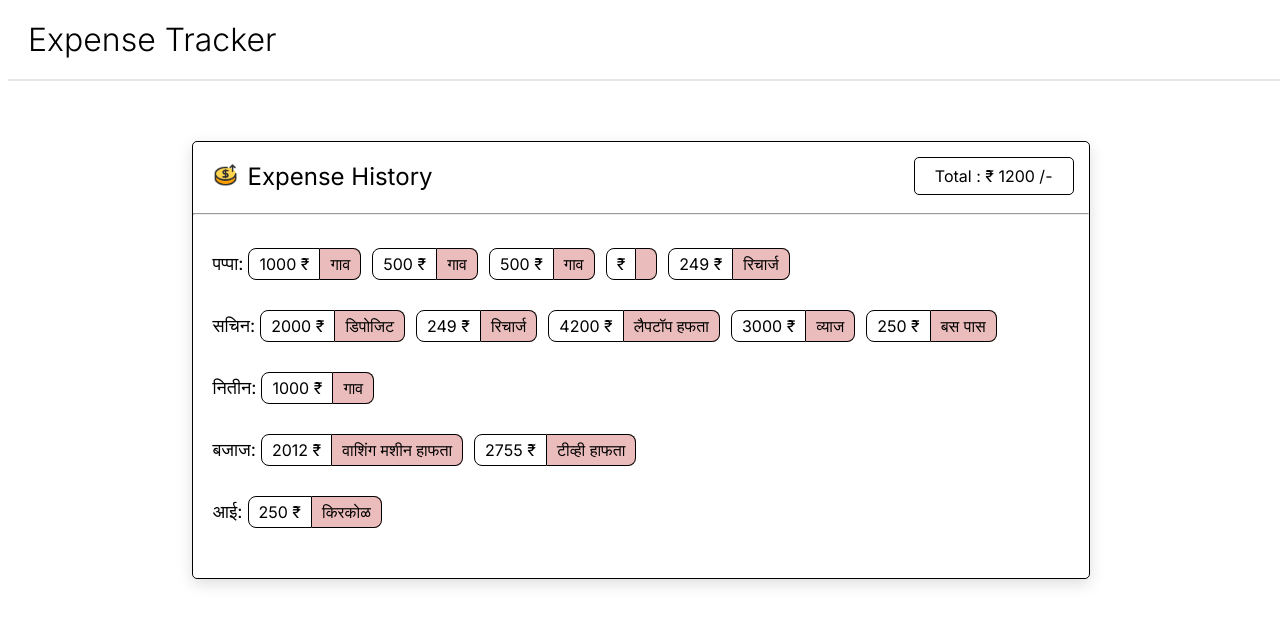
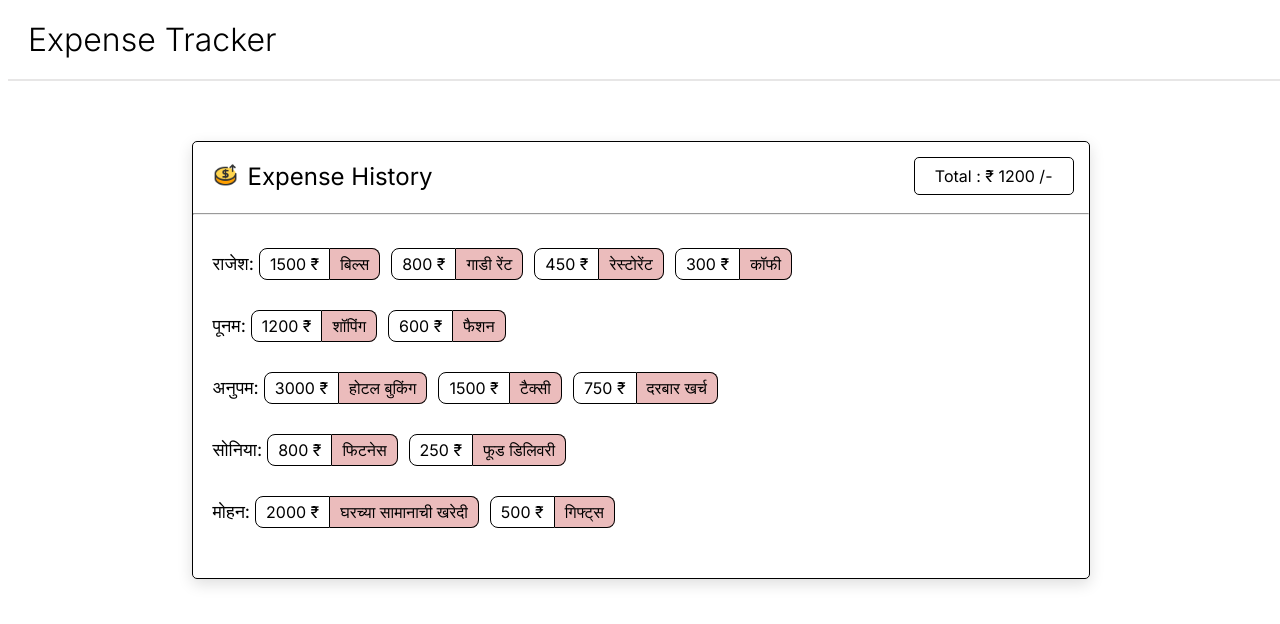
Before and after one commit to walunjakarsachinedu/expense-tracker, an Angular app: page / in a window 1280 px wide. Shown: the top 624 px of the page. Built offline with nearby package versions, Linux system fonts and the light colour scheme.

Commit message:
changed dummy data

```diff
--- a/src/app/app.component.ts
+++ b/src/app/app.component.ts
@@ -10,43 +10,43 @@ export class AppComponent {
   title = 'expense-tracker';
   people_expenses_lists: PersonExpense[] = [
     {
-      personName: 'पप्पा',
+      personName: 'राजेश',
       expenses: [
-        {id: '1', money: 1000, tag: 'गाव'},
-        {id: '2', money: 500, tag: 'गाव'},
-        {id: '3', money: 500, tag: 'गाव'},
-        {id: '4', },
-        {id: '5', money: 249, tag: 'रिचार्ज'},
+        {id: '1', money: 1500, tag: 'बिल्स'},
+        {id: '2', money: 800, tag: 'गाडी रेंट'},
+        {id: '3', money: 450, tag: 'रेस्टोरेंट'},
+        {id: '4', money: 300, tag: 'कॉफी'},
       ]
     },
     {
-      personName: 'सचिन',
+      personName: 'पूनम',
       expenses: [
-        {id: '1', money: 2000, tag: 'डिपोजिट'},
-        {id: '2', money: 249, tag: 'रिचार्ज'},
-        {id: '3', money: 4200, tag: 'लैपटॉप हफता'},
-        {id: '4', money: 3000, tag: 'व्याज'},
-        {id: '5', money: 250, tag: 'बस पास'},
+        {id: '1', money: 1200, tag: 'शॉपिंग'},
+        {id: '2', money: 600, tag: 'फैशन'},
       ]
     },
     {
-      personName: 'नितीन',
+      personName: 'अनुपम',
       expenses: [
-        {id: '1', money: 1000, tag: 'गाव'},
+        {id: '1', money: 3000, tag: 'होटल बुकिंग'},
+        {id: '2', money: 1500, tag: 'टैक्सी'},
+        {id: '3', money: 750, tag: 'दरबार खर्च'},
       ]
     },
     {
-      personName: 'बजाज',
+      personName: 'सोनिया',
       expenses: [
-        {id: '1', money: 2012, tag: 'वाशिंग मशीन हाफता'},
-        {id: '2', money: 2755, tag: 'टीव्ही हाफता'},
+        {id: '1', money: 800, tag: 'फिटनेस'},
+        {id: '2', money: 250, tag: 'फूड डिलिवरी'},
       ]
     },
     {
-      personName: 'आई',
+      personName: 'मोहन',
       expenses: [
-        {id: '1', money: 250, tag: 'किरकोळ'}
+        {id: '1', money: 2000, tag: 'घरच्या सामानाची खरेदी'},
+        {id: '2', money: 500, tag: 'गिफ्ट्स'},
       ]
     },
   ];
+
 }
```
